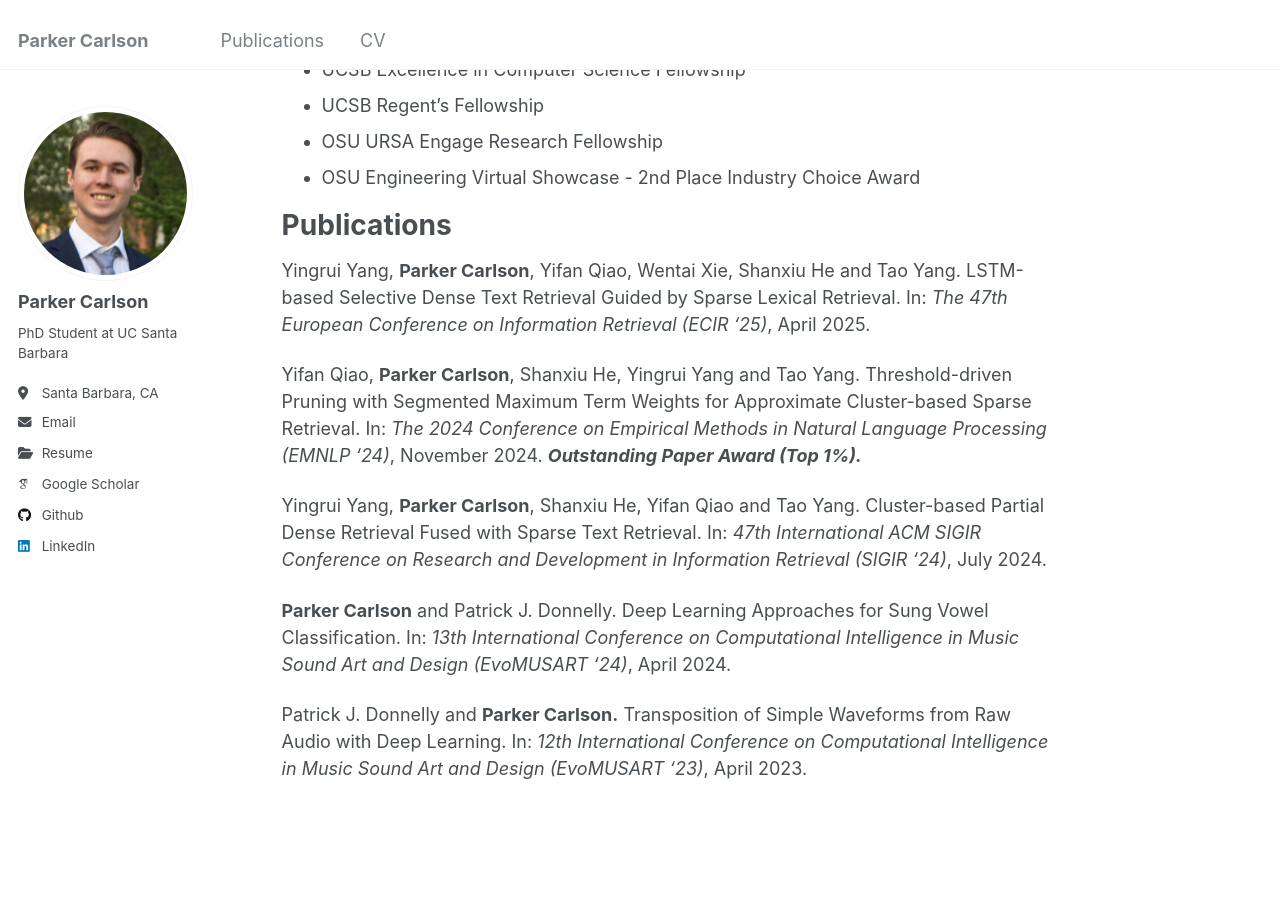
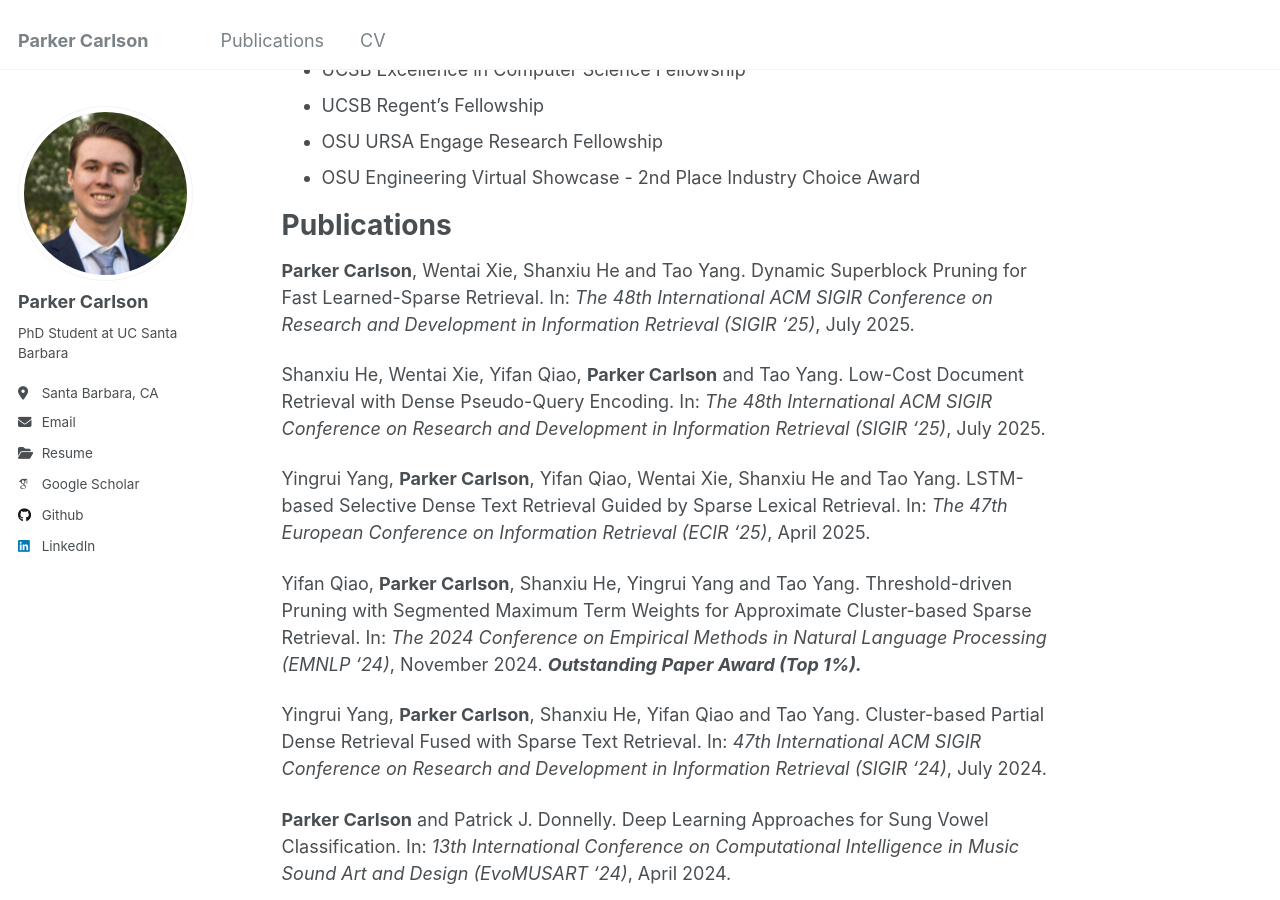
Before and after one commit to thefxperson/thefxperson.github.io, a Jekyll site: the page built from _pages/about.md, in a window 1280 px wide and 900 px high, scrolled down 389 px. Built offline with Jekyll 4.4.1, drawn with Linux system fonts in a browser that asks for light colours; some web fonts are replaced.

Commit message:
sigir papers

```diff
--- a/_pages/about.md
+++ b/_pages/about.md
@@ -24,6 +24,10 @@ and worked on applying machine learning techniques to music and sound.
 * OSU Engineering Virtual Showcase - 2nd Place Industry Choice Award
 
 # Publications
+**Parker Carlson**, Wentai Xie, Shanxiu He and Tao Yang. Dynamic Superblock Pruning for Fast Learned-Sparse Retrieval. In: *The 48th International ACM SIGIR Conference on Research and Development in Information Retrieval (SIGIR '25)*, July 2025.
+
+Shanxiu He, Wentai Xie, Yifan Qiao, **Parker Carlson** and Tao Yang. Low-Cost Document Retrieval with Dense Pseudo-Query Encoding. In: *The 48th International ACM SIGIR Conference on Research and Development in Information Retrieval (SIGIR '25)*, July 2025.
+
 Yingrui Yang, **Parker Carlson**, Yifan Qiao, Wentai Xie, Shanxiu He and Tao Yang. LSTM-based Selective Dense Text Retrieval Guided by Sparse Lexical Retrieval. In: *The 47th European Conference on Information Retrieval (ECIR '25)*, April 2025.
 
 Yifan Qiao, **Parker Carlson**, Shanxiu He, Yingrui Yang and Tao Yang. Threshold-driven Pruning with Segmented Maximum Term Weights for Approximate Cluster-based Sparse Retrieval. In: *The 2024 Conference on Empirical Methods in Natural Language Processing (EMNLP '24)*, November 2024. ***Outstanding Paper Award (Top 1%).***
```
Also changed, not shown: 2 other files.
